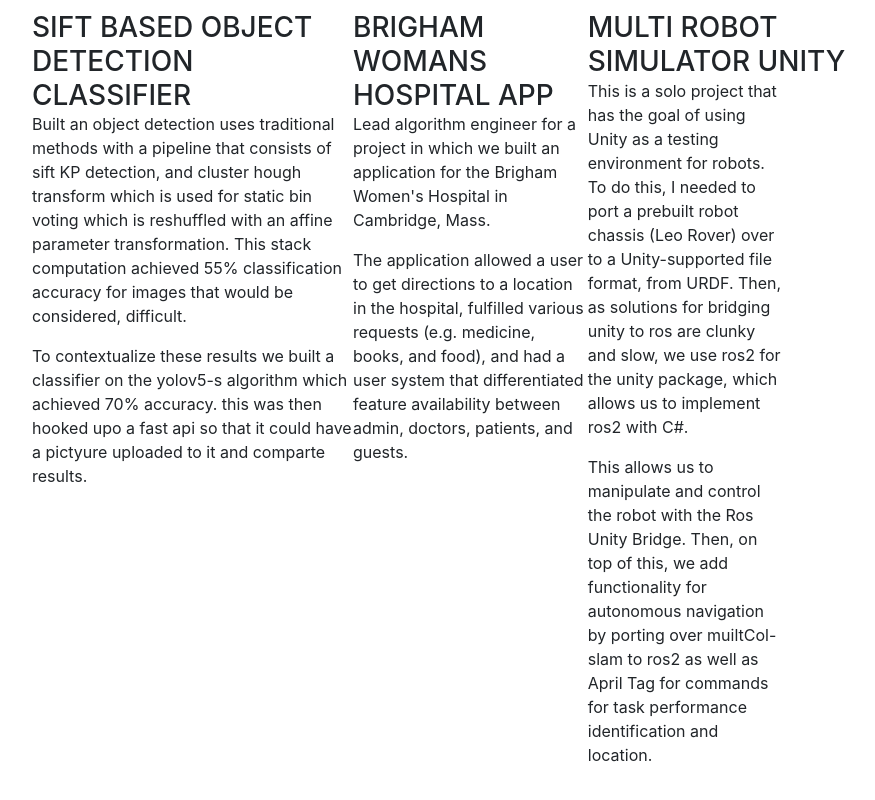
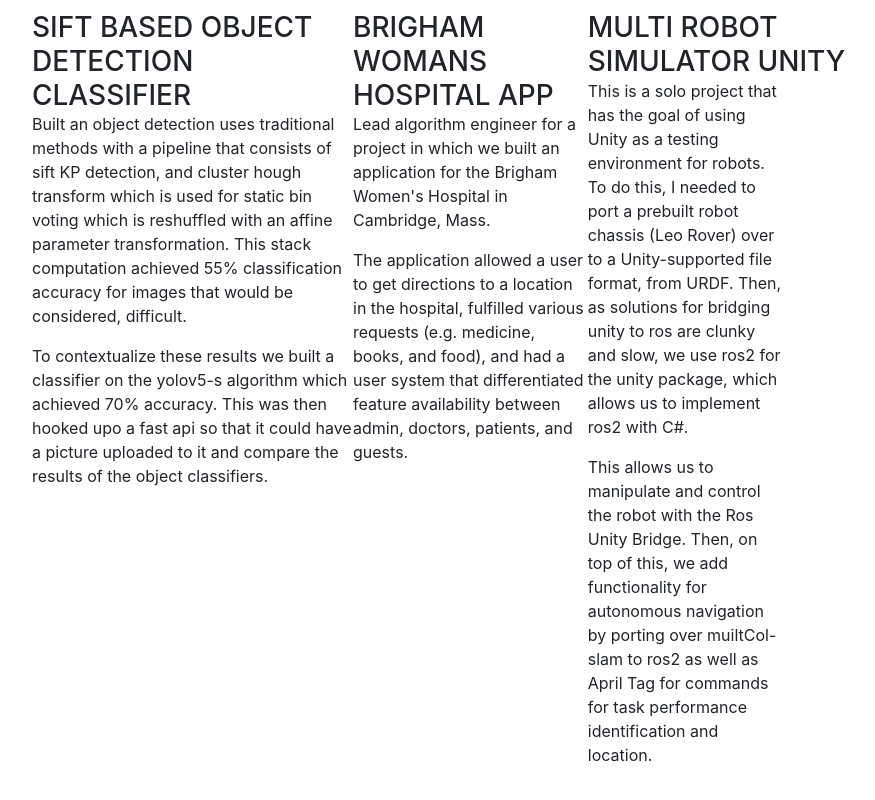
Before and after one commit to torn8to/turtle-portfolio, a website with bundled scripts: page index.html in a window 1280 px wide. Shown: the part 4123-4923 px from the top of the page, without its empty margins (288-1163 px from the left). Built offline with nearby package versions, Linux system fonts and the light colour scheme; a web font is replaced by a local one.

Commit message:
wording changes

```diff
--- a/index.html
+++ b/index.html
@@ -214,7 +214,7 @@
                   Built an object detection uses traditional methods with a pipeline that consists of sift KP detection, and cluster hough transform which is used for static bin voting which is reshuffled with an affine parameter transformation. This stack computation achieved 55% classification accuracy for images that would be considered, difficult.
                 </p>
                 <p>
-                  To contextualize these results we built a classifier on the yolov5-s algorithm which achieved 70% accuracy. this was then hooked upo a fast api so that it could have a pictyure uploaded to it and comparte results.
+                  To contextualize these results we built a classifier on the yolov5-s algorithm which achieved 70% accuracy. This was then hooked upo a fast api so that it could have a picture uploaded to it and compare the results of the object classifiers.
                 </p>
               </div>
 
```
